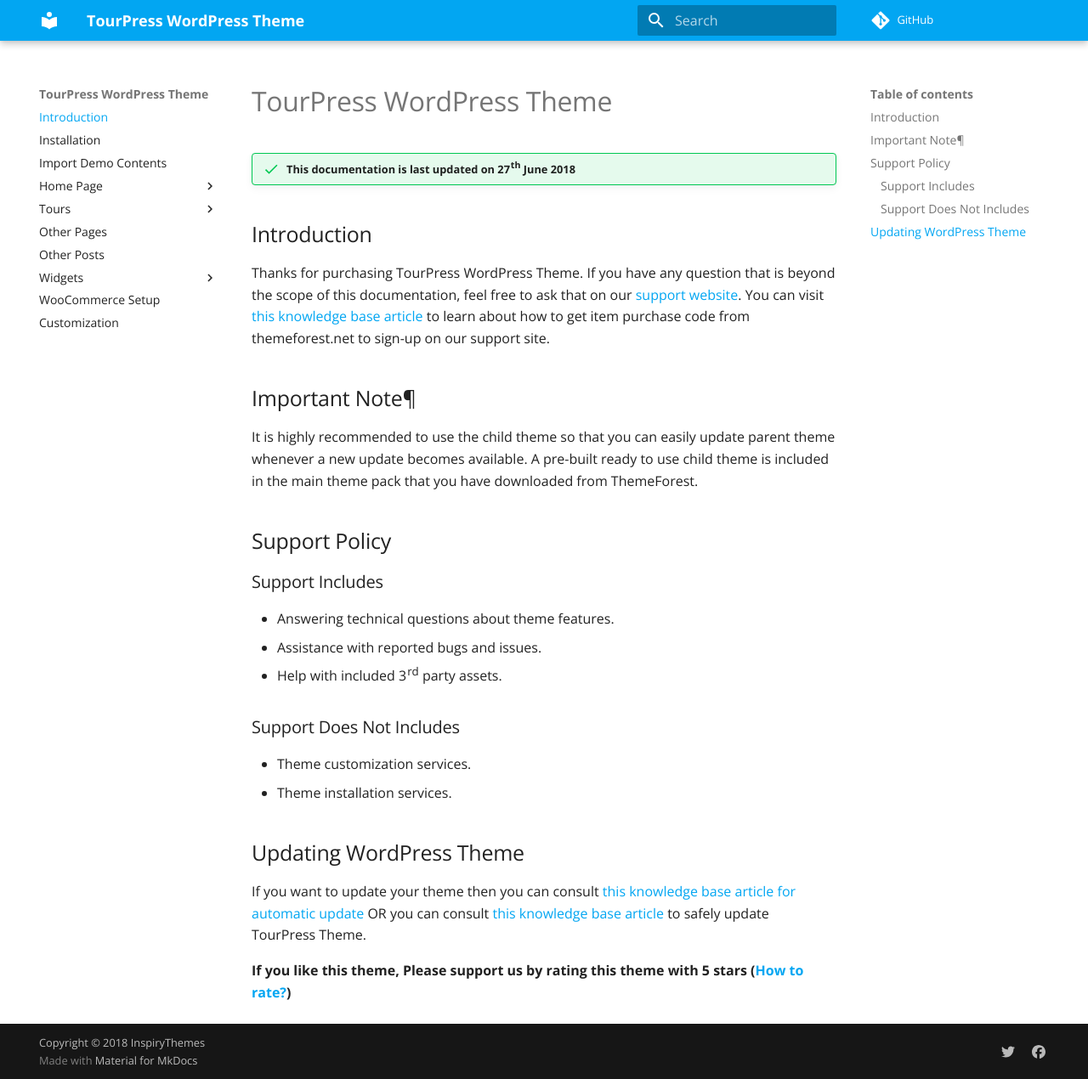
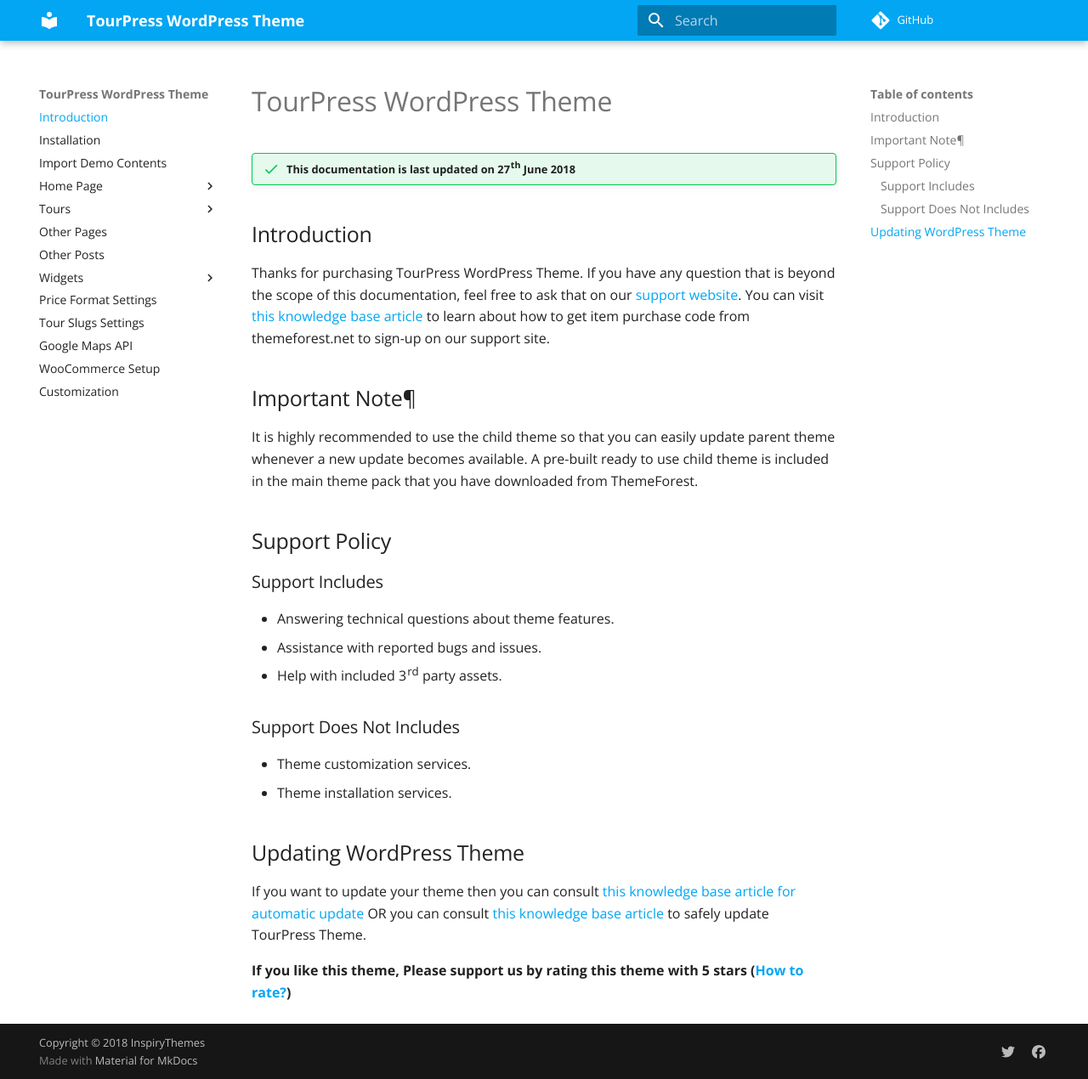
Before and after one commit to fahidjavid/doc-test, an MkDocs documentation site: the page built from docs/index.md, in a window 1280 px wide and 1270 px high. Shown: the whole window at 85% size. Built offline with MkDocs 1.6.1 and Material for MkDocs 9.7.7, drawn with Linux system fonts in a browser that asks for light colours; comment, search, counter and statistics services are not loaded; old or Windows-style settings are respelled for this version of MkDocs; some of the changed lines change nothing that is shown.

Commit message:
Tour Settings Improved

```diff
--- a/mkdocs.yml
+++ b/mkdocs.yml
@@ -64,9 +64,6 @@
       - Add New Tour: tour/add-tour.md
       - Create Tours Page: tour/create-tours-page.md
       - Tours Detils Page: tour/settings/tour-detail-page.md
-      - Tours Price Format: tour/settings/price-format.md
-      - Tours Slugs: tour/settings/tour-slugs.md
-      - Tours Google Map API: tour/settings/tour-google-map-api.md
     - Other Pages: pages.md
     - Other Posts: posts.md
     - Widgets:
@@ -76,6 +73,9 @@
       - Social Share: widgets/soical-share.md
       - Tours Widget: widgets/tours.md
       - Tours Search: widgets/tours-search.md
+    - Price Format Settings: tour/settings/price-format.md
+    - Tour Slugs Settings: tour/settings/tour-slugs.md
+    - Google Maps API: tour/settings/tour-google-map-api.md
     - WooCommerce Setup: woocommerce.md
     - Customization: customization.md
 
```
